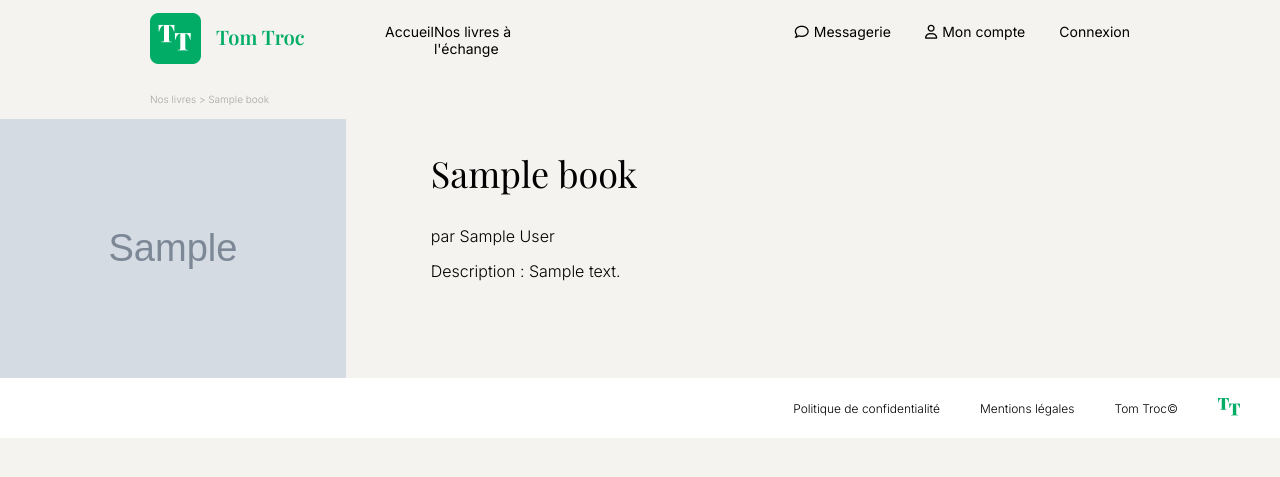
After one commit to HazzReghem/TomTroc, a PHP site: template views/templates/bookDetails.php in a window 1280 px wide. The commit adds this page. Shown: the top 477 px of the page. Run offline with PHP 8.4, Linux system fonts and the light colour scheme; the template is opened without the code that fills it: most values are stand-ins (such as "Sample title", 1, 10 or a date in 2020); grey boxes marked "Sample" are stand-in pictures; a stand-in replaces the project's code that opens the database connection; some libraries are stand-ins or nearby versions; some web fonts are replaced.

Commit message:
better search form & book detail page added

```diff
--- a/css/style.css
+++ b/css/style.css
@@ -99,9 +99,9 @@ section {
 }
 /* --------------HEADER------------------*/
 
-header{
+/* header{
     margin-bottom: 80px;
-}
+} */
 
 header a{
     text-decoration: none;
@@ -203,6 +203,10 @@ footer{
     color: #A6A6A6;
 }
 
+#discover-section{
+    margin-top: 80px;
+}
+
 #discover-section img{
     width: 405px;
     height: 540px;
@@ -247,6 +251,7 @@ footer{
     white-space: nowrap;
     text-overflow: ellipsis;
     overflow: hidden;
+    color: black;
 }
 
 .bookCard p{
@@ -342,6 +347,7 @@ footer{
     margin-top: 50px;
 }
 
+
 .BookCard-library{
     margin-bottom: 50px;
 }
@@ -369,3 +375,32 @@ footer{
     left: 35px;
     color: #A6A6A6;
 }
+
+/* ---------- PAGE DETAILS ------------ */
+
+.bookDetails{
+    display: flex;
+}
+
+.bookDetails img{
+    min-width: 50%;
+}
+
+.bookInfo{
+    width: 50%;
+    margin-left: 85px;
+}
+
+#bookDetails-section{
+    margin-bottom: 0;
+    display: flex;
+    flex-direction: column;
+    align-items: flex-start;
+}
+
+.filAriane{
+    font-size: 10px;
+    color: #A6A6A6;
+    font-weight: 300;
+    margin-left: 150px;
+}
--- /dev/null
+++ b/views/templates/bookDetails.php
@@ -0,0 +1,17 @@
+<!-- TEMPLATE DE LA PAGE DETAIL DU LIVRE -->
+
+<section id="bookDetails-section" arialabelledby="bookDetails-section-title">
+
+    <p class="filAriane">Nos livres > <?= htmlspecialchars($book['title']) ?></p>
+
+    <div class="bookDetails">
+        <img src="<?= htmlspecialchars($book['image']) ?>" alt="Couverture de <?= htmlspecialchars($book['title']) ?>">
+
+        <div class="bookInfo">
+            <h1><?= htmlspecialchars($book['title']) ?></h1>
+            <p>par <?= htmlspecialchars($book['author']) ?></p>
+            <p>Description : <?= htmlspecialchars($book['description']) ?></p>
+        </div>
+    </div>
+
+</section>
```
Also changed, not shown: controllers/BookController.php (+62 -9 lines), index.php (+10 -0 lines), models/BookModel.php (+24 -6 lines), views/templates/books.php (+9 -1 lines).
